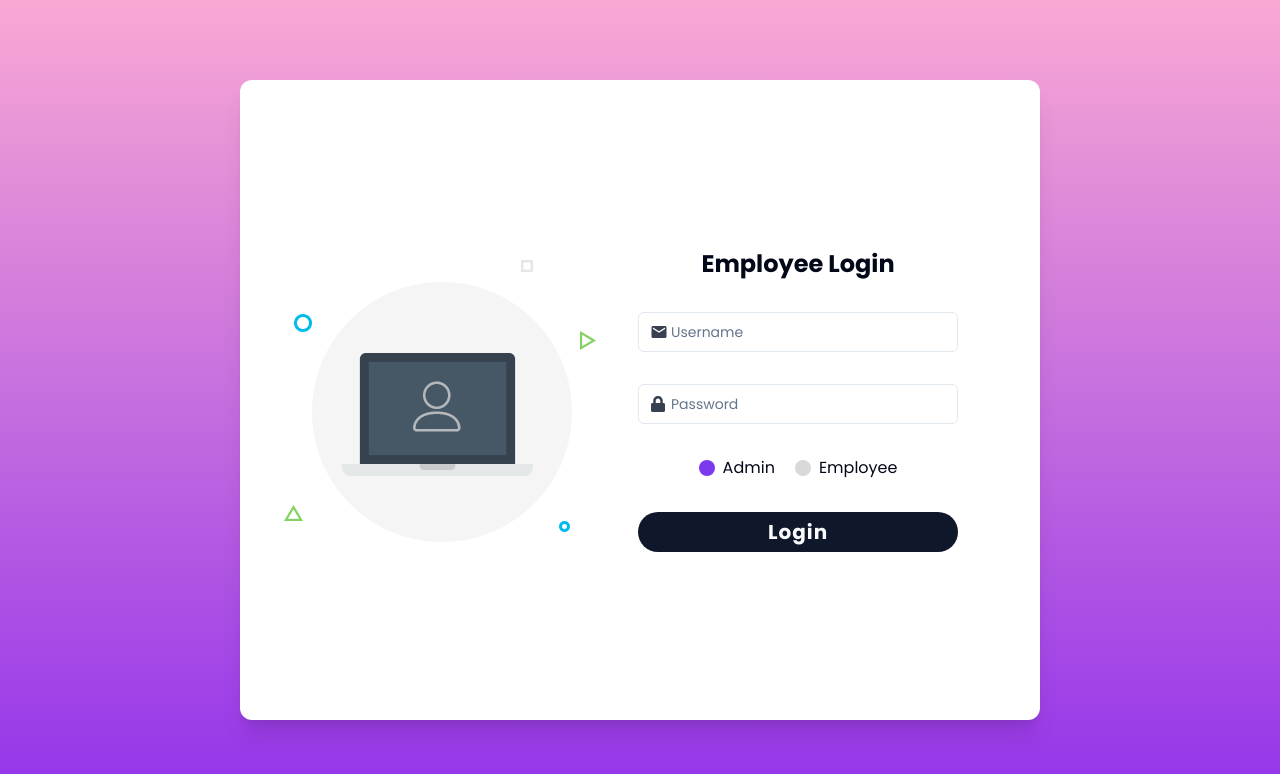
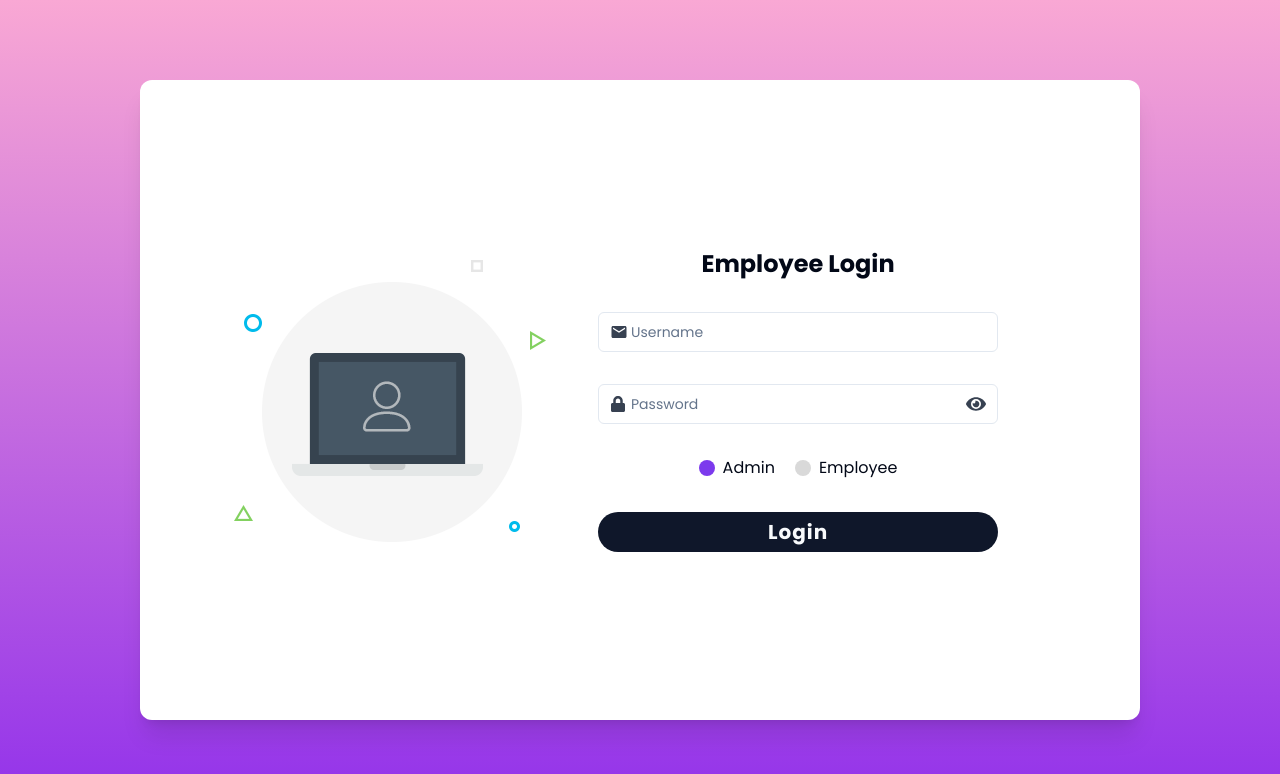
Before and after one commit to RaymartDev/aims, a React (Vite) app in the folder frontend/: page / in a window 1280 px wide. Shown: the top 774 px of the page. Built offline with nearby package versions, Linux system fonts and the light colour scheme; the HTML template or start-up script is replaced by a standard one.

Commit message:
Fixed blur issue

```diff
--- a/frontend/src/Pages/Login.tsx
+++ b/frontend/src/Pages/Login.tsx
@@ -33,7 +33,6 @@ const formSchema = z.object({
 
 function Login() {
   const [userType, setUserType] = useState<UserType>(UserType.Admin);
-  const [isFocused, setIsFocused] = useState(false)
   const { isPasswordVisible, togglePasswordVisibility } = useTogglePasswordVisibility();
   const form = useForm({
     resolver: zodResolver(formSchema),
@@ -58,7 +57,7 @@ function Login() {
       className="h-screen flex justify-center items-center bg-cover bg-center bg-gradient-to-t from-purple-600 to-pink-300"
     >
 
-      <div className="bg-white w-[800px] h-[80%] py-10 rounded-xl shadow-xl font-poppins flex justify-center items-center">
+      <div className="bg-white w-[1000px] h-[80%] py-10 rounded-xl shadow-xl font-poppins flex justify-center items-center">
         <div className=""><img src={loginImage} alt="" /></div>
         <div className="w-[50%]">
         <p className="text-2xl font-bold text-center">Employee Login</p>
@@ -95,7 +94,6 @@ function Login() {
                         autoComplete="current-password"
                         type={isPasswordVisible ? "text" : "password"}
                         placeholder="Password"
-                        onFocus={() =>  setIsFocused(true)}
                         {...field}
                       />
                       <span className="absolute left-3 top-1/2 transform -translate-y-1/2 text-gray-700"><FaLock  /></span>
@@ -103,7 +101,7 @@ function Login() {
                         onClick={togglePasswordVisibility}
                         className="absolute right-3 top-1/2 transform -translate-y-1/2 cursor-pointer text-gray-700"
                       >
-                        {isFocused && ( isPasswordVisible ? <FaEyeSlash size={20} /> : <FaEye size={20} />)}
+                        {isPasswordVisible ? <FaEyeSlash size={20} /> : <FaEye size={20} />}
 
                       </span>
                     </div>
```
